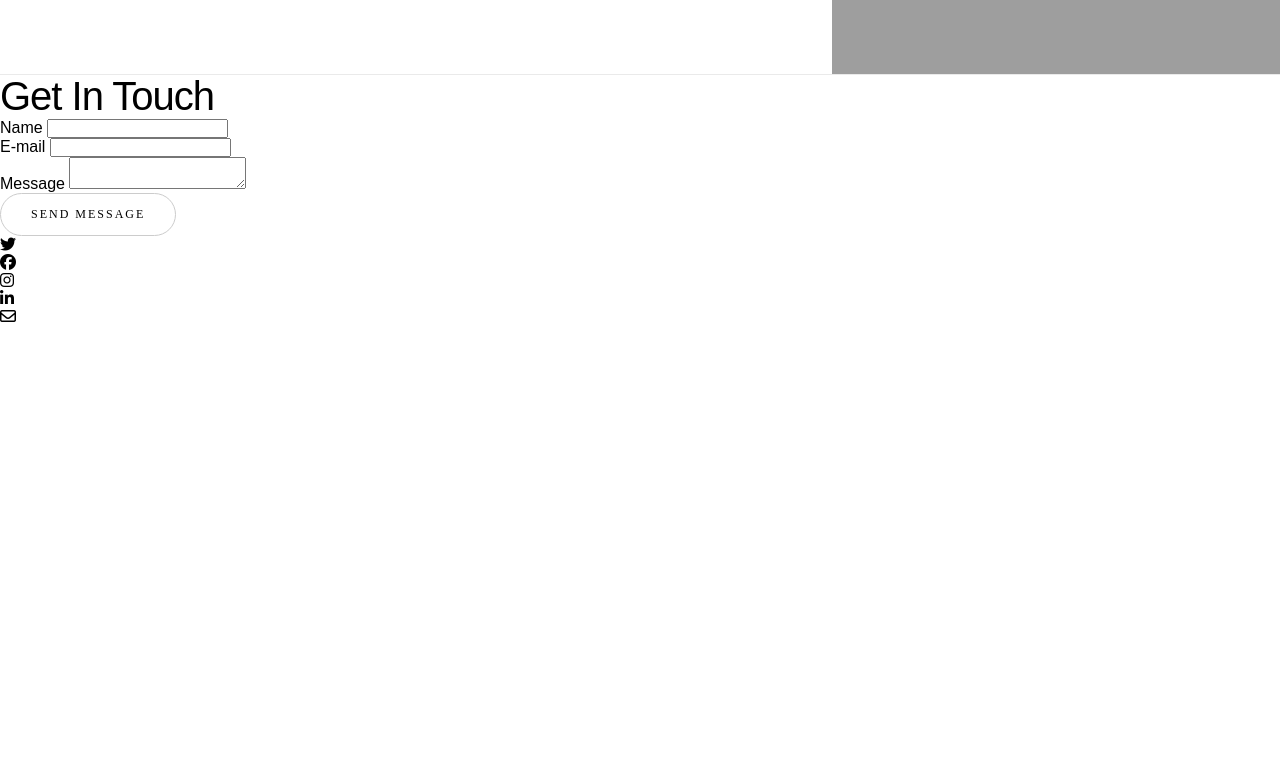
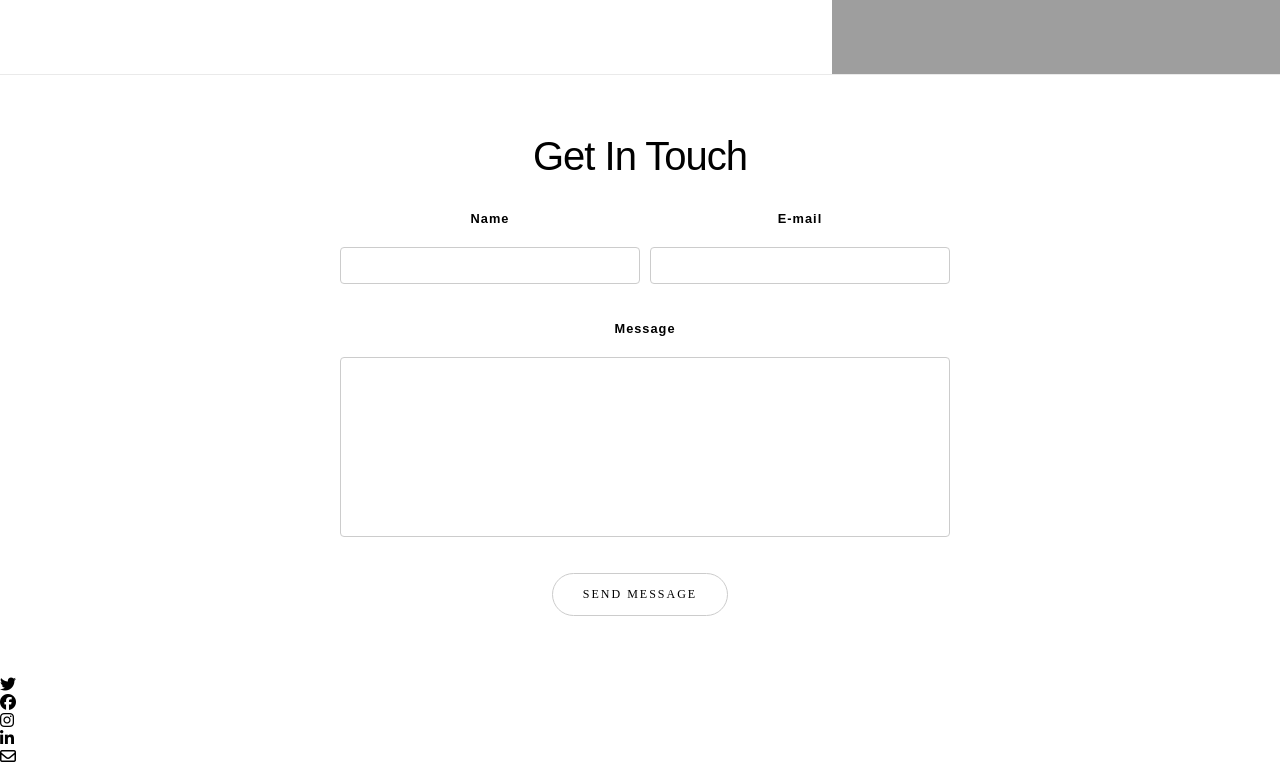
Before and after one commit to parisagathe/html_css_exercises, a plain HTML site: page run_exercise/index.html in a window 1280 px wide. Shown: the part 1526-2292 px from the top of the page. Before the commit the page ends 1852 px from the top, so only its background shows below. Drawn offline with Linux system fonts and the light colour scheme; grey boxes are pictures that could not be loaded; a web font is replaced by a local one.

Commit message:
Adding the Run Contact part css

```diff
--- a/run_exercise/style.css
+++ b/run_exercise/style.css
@@ -102,3 +102,53 @@ header {
 .section-2 .img {
     background: url(./assets/img/img-right.jpg) center/cover;
 }
+
+/* ******************************* CONTACT ***************************** */
+
+.contact {
+    text-align: center;
+    padding: 60px 0;
+}
+
+.form-grid {
+    display: grid;
+    grid-template-columns: 50% 50%;
+    grid-template-rows: 100px 224px;
+    grid-template-areas:
+    "input1 input2"
+    "textarea textarea";
+    gap: 10px;
+    width: 85%;
+    margin: 30px auto;
+    max-width: 600px;
+}
+
+.textarea {
+    grid-area: textarea;
+}
+
+label {
+    font-weight: 600;
+    font-size: 0.8rem;
+    letter-spacing: 1px;
+}
+
+input[type="text"],
+textarea {
+    width: 100%;
+    margin: 20px 0 40px;
+    border-radius: 4px;
+    border: 1px solid rgb(204, 204, 204);
+    padding: 10px;
+    transition: 0.2s;
+}
+
+input[type="text"]:focus,
+textarea:focus {
+    border: 2px solid skyblue;
+}
+
+textarea {
+    resize: none;
+    height: 180px;
+}
```
